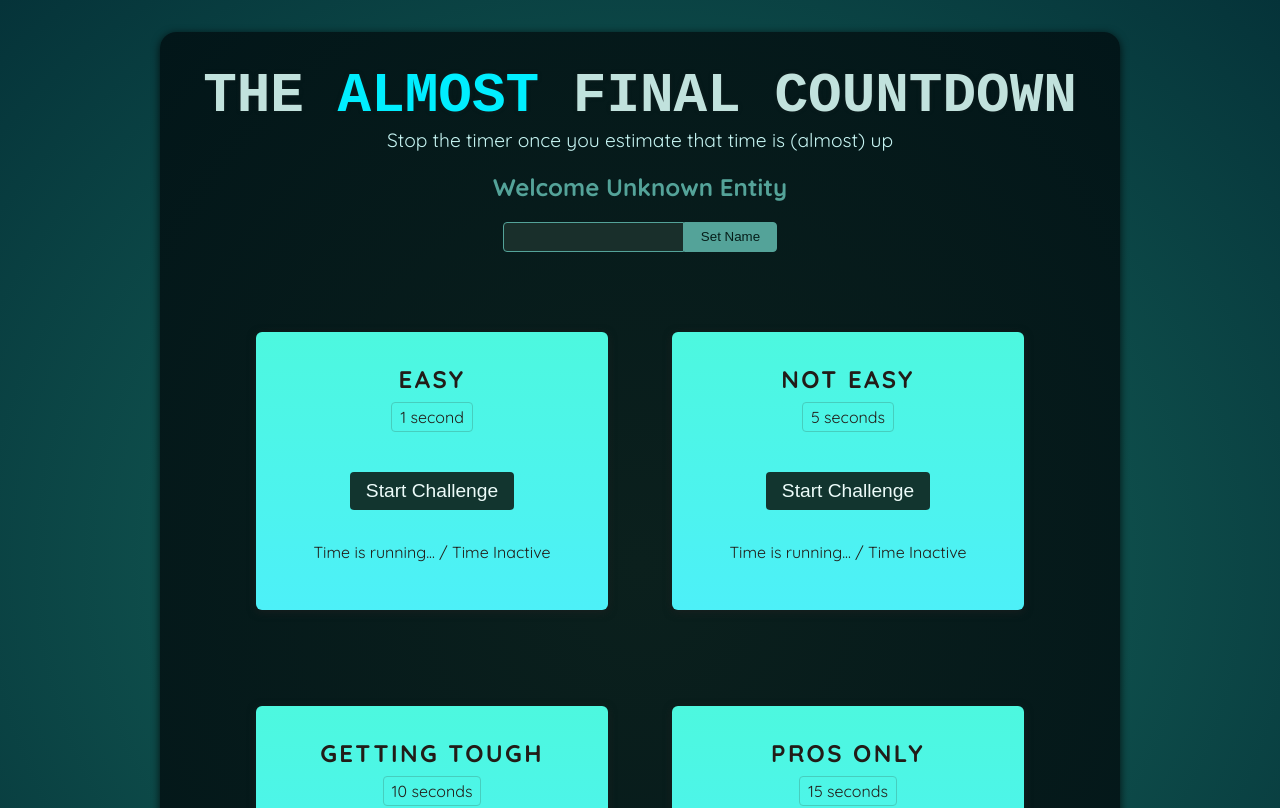
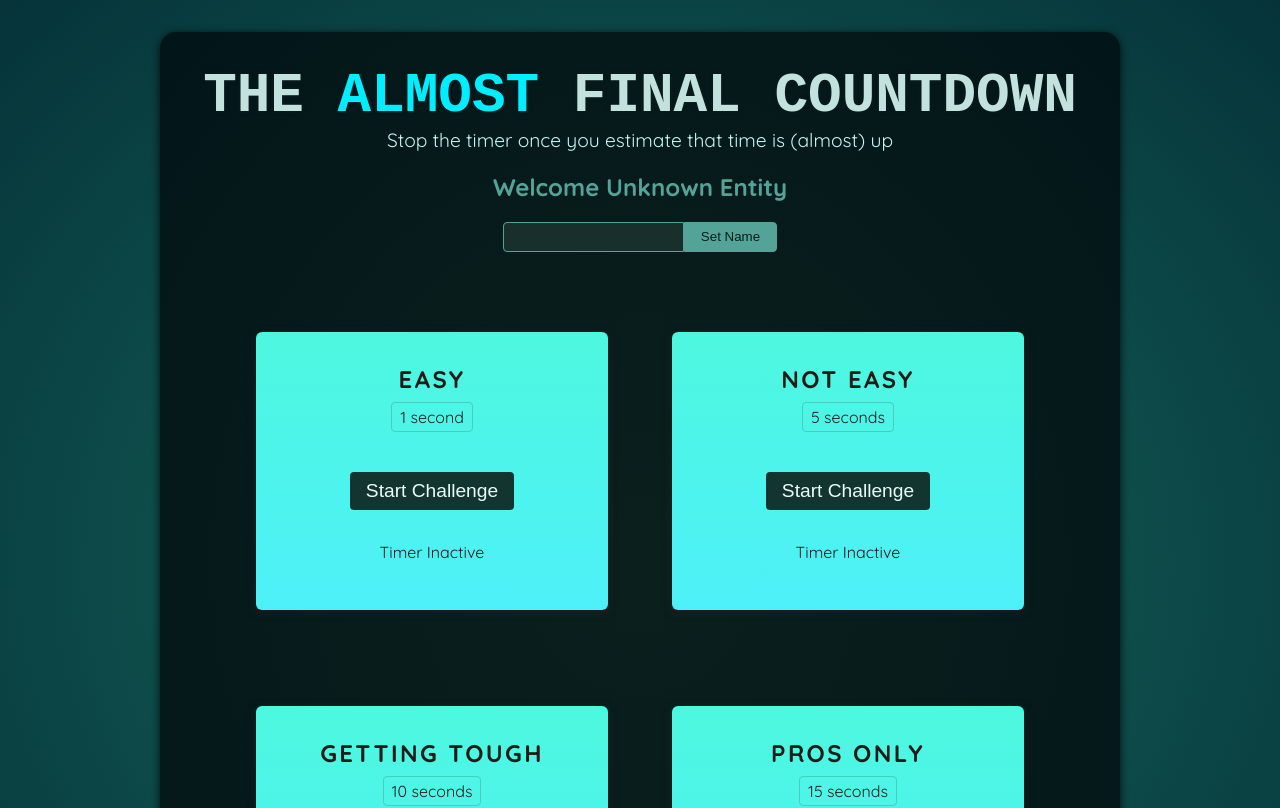
Before and after one commit to Arduncandev/TimerGame, a React (Vite) app: page / in a window 1280 px wide. Shown: the top 808 px of the page. Built offline with nearby package versions, Linux system fonts and the light colour scheme; a web font is replaced by a local one.

Commit message:
set up timer start and conditional output

```diff
--- a/src/components/TimeChallenge.jsx
+++ b/src/components/TimeChallenge.jsx
@@ -1,21 +1,37 @@
-//
+import { useState } from "react";
 
-//
 export default function TimerChallenge({ title, targetTime }) {
+	const [timerStarted, setTimerStarted] = useState(false);
+	const [timerExpired, setTimerExpired] = useState(false);
+
+	function handleStart() {
+		setTimeout(() => {
+			setTimerExpired(true);
+		}, targetTime * 1000);
+
+		setTimerStarted(true);
+	}
+
+
+    function handleStop() {
+
+    }
+
 	return (
 		<section className='challenge'>
 			<h2>{title}</h2>
-            <p className="challenge-time">
-                {targetTime} second{targetTime > 1 ? 's' : ''}
-            </p>
-            <p>
-                <button>
-                    Start Challenge
-                </button>
-            </p>
-            <p className="">
-                Time is running... / Time Inactive
-            </p>
+			{timerExpired && <p>You lost!</p>}
+			<p className='challenge-time'>
+				{targetTime} second{targetTime > 1 ? "s" : ""}
+			</p>
+			<p>
+				<button onClick={handleStart}>
+					{timerStarted ? "Stop" : "Start"} Challenge
+				</button>
+			</p>
+			<p className={timerStarted ? "active" : undefined}>
+				{timerStarted ? 'Time is running...' : 'Timer Inactive'}
+			</p>
 		</section>
 	);
 }
```
